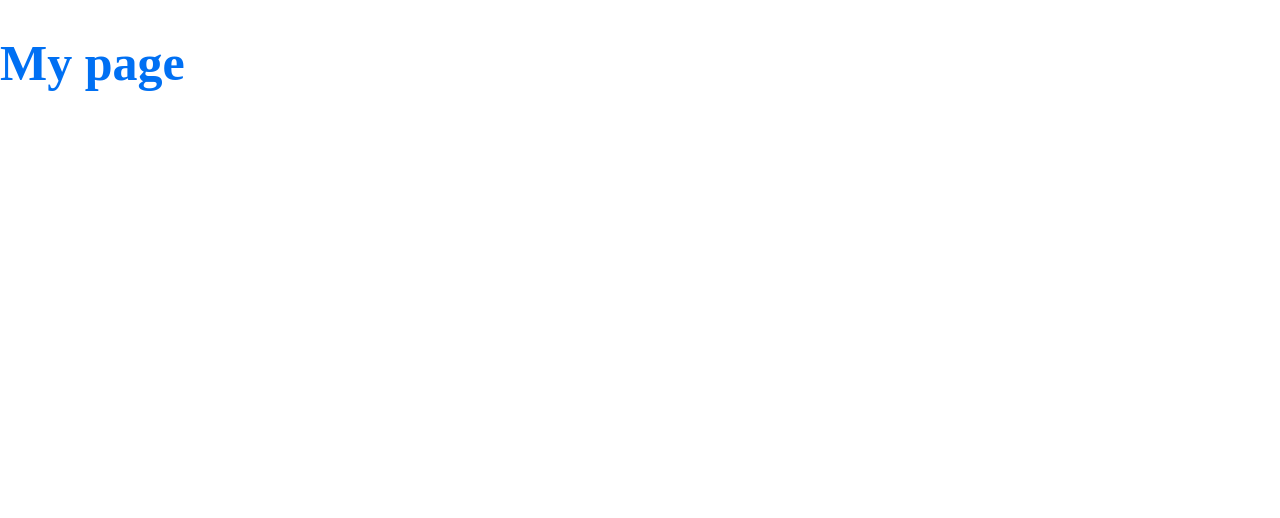
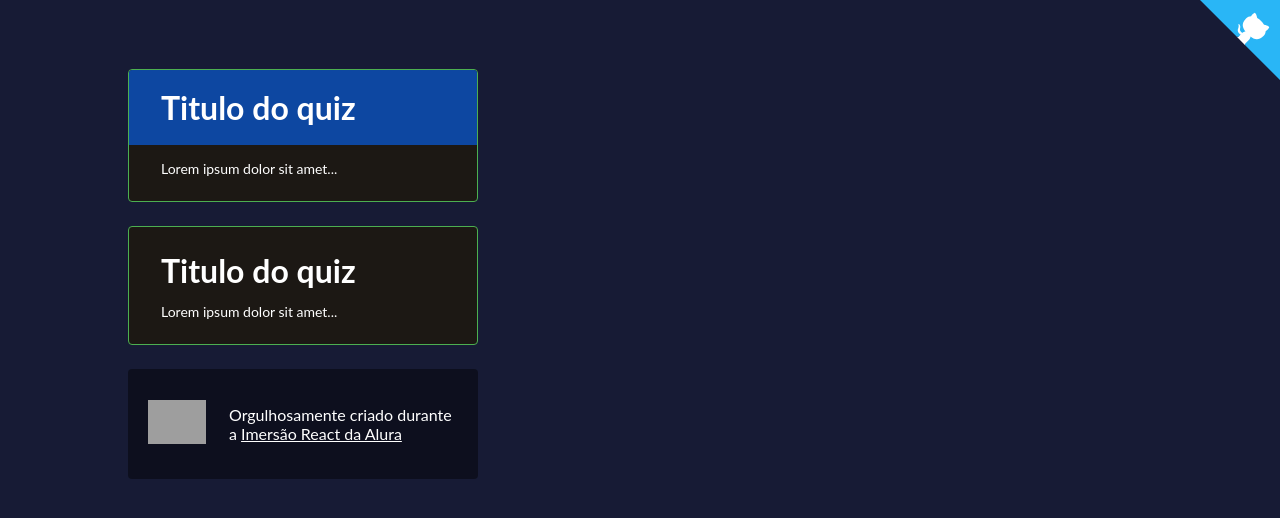
Before and after one commit to zero1code/narutoquiz, a Next.js app: page / in a window 1280 px wide. Shown: the top 518 px of the page. Built offline with nearby package versions, Linux system fonts and the light colour scheme; grey boxes are pictures that could not be loaded.

Commit message:
codigo da primera aula da imersao React

```diff
--- /dev/null
+++ b/db.json
@@ -0,0 +1,43 @@
+{
+  "bg": "https://i2.wp.com/css-tricks.com/wp-content/uploads/2017/06/css-is-awesome-scaled.jpg?resize=1536%2C1208&ssl=1",
+  "title": "Quiz CSS da Alura",
+  "description": "Teste os seus conhecimentos sobre CSS e vamos ver quantos layouts você vai deixar de quebrar",
+  "questions": [
+    {
+      "image": "https://media.giphy.com/media/xUOxf3yDKCuwpOlT3i/giphy.gif",
+      "title": "Como fazer um seletor por id via CSS?",
+      "description": "Essa é pra aquecer",
+      "answer": 2,
+      "alternatives": [
+        ".elemento",
+        "*elemento",
+        "#elemento",
+        "%elemento"
+      ]
+    },
+    {
+      "image": "https://media.giphy.com/media/13FrpeVH09Zrb2/giphy.gif",
+      "title": "Como fazer um background gradiente com css?",
+      "description": "Faz tempo em haha",
+      "answer": 0,
+      "alternatives": [
+         "background: linear-gradient(#e66465, #9198e5);",
+         "background: gradient(#e66465, #9198e5);"
+      ]
+    }
+  ],
+  "external": [
+    ""
+  ],
+  "theme": {
+    "colors": {
+      "primary": "#0d47a1",
+      "secondary": "#29b6f6",
+      "mainBg": "#171B35",
+      "contrastText": "#FFFFFF",
+      "wrong": "#FF5722",
+      "success": "#4CAF50"
+    },
+    "borderRadius": "4px"
+  }
+}
--- a/pages/_app.js
+++ b/pages/_app.js
@@ -1,24 +1,37 @@
 import { createGlobalStyle, ThemeProvider } from 'styled-components'
+import db from '../db.json';
 
 const GlobalStyle = createGlobalStyle`
+  * {
+    box-sizing: border-box;
+  }
   body {
     margin: 0;
     padding: 0;
-    box-sizing: border-box;
+    /* New styles */
+    display: flex;
+    flex-direction: column;
+    font-family: 'Lato', sans-serif;
+    // Deixa branco no começo
+    color: ${({theme}) => theme.colors.contrastText};
+  }
+  html, body {
+    min-height: 100vh;
+  }
+  #__next {
+    flex: 1;
+    display: flex;
+    flex-direction: column;
   }
 `
 
-const theme = {
-  colors: {
-    primary: '#0070f3',
-  },
-}
+const theme = db.theme;
 
 export default function App({ Component, pageProps }) {
   return (
     <>
-      <GlobalStyle />
       <ThemeProvider theme={theme}>
+        <GlobalStyle />
         <Component {...pageProps} />
       </ThemeProvider>
     </>
--- a/pages/index.js
+++ b/pages/index.js
@@ -1,10 +1,44 @@
 import styled from 'styled-components'
+import db from '../db.json';
+import Widget from '../src/components/Widget';
+import Footer from '../src/components/Footer';
+import GitHubCorner from '../src/components/GitHubCorner';
+import QuizBackground from '../src/components/QuizBackground';
 
-const Title = styled.h1`
-  font-size: 50px;
-  color: ${({ theme }) => theme.colors.primary};
-`
+export const QuizContainer = styled.div`
+  width: 100%;
+  max-width: 350px;
+  padding-top: 45px;
+  margin: auto 10%;
+  @media screen and (max-width: 500px) {
+    margin: auto;
+    padding: 15px
+  }
+`;
 
 export default function Home() {
-  return <Title>My page</Title>
+  return (
+    <QuizBackground backgrounImage={db.bg}>
+      <QuizContainer>
+        <Widget>
+          <Widget.Header>
+              <h1>Titulo do quiz</h1>
+          </Widget.Header>
+          <Widget.Content>
+            <p>Lorem ipsum dolor sit amet...</p>
+          </Widget.Content>
+        </Widget>
+
+        <Widget>
+          <Widget.Content>
+            <h1>Titulo do quiz</h1>
+
+            <p>Lorem ipsum dolor sit amet...</p>
+          </Widget.Content>
+        </Widget>
+        <Footer />
+      </QuizContainer>
+      <GitHubCorner projectUrl="github.com/zero1code"/>
+    </QuizBackground>
+  );
 }
--- /dev/null
+++ b/src/components/Footer/index.js
@@ -0,0 +1,46 @@
+import styled from 'styled-components'
+
+// src/components/Footer/index.js
+const FooterWrapper = styled.footer`
+  background-color: #00000070;
+  padding: 20px;
+  display: flex;
+  align-items: center;
+  border-radius: 4px;
+  img {
+    width: 58px;
+    margin-right: 23px;
+  }
+  a {
+    color: white;
+    text-decoration: none;
+    transition: .3s;
+    &:hover,
+    &:focus {
+      opacity: .5;
+    }
+    span {
+      text-decoration: underline;
+    }
+  }
+`;
+
+export default function Footer(props) {
+  return (
+    // eslint-disable-next-line react/jsx-props-no-spreading
+    <FooterWrapper {...props}>
+      <a href="https://www.alura.com.br/">
+        <img src="https://www.alura.com.br/assets/img/alura-logo-white.1570550707.svg" alt="Logo Alura" />
+      </a>
+      <p>
+        Orgulhosamente criado durante
+        {' '}
+        a
+        {' '}
+        <a href="https://www.alura.com.br/">
+          <span>Imersão React da Alura</span>
+        </a>
+      </p>
+    </FooterWrapper>
+  );
+}
--- /dev/null
+++ b/src/components/GitHubCorner/index.js
@@ -0,0 +1,48 @@
+// src/components/GitHubCorner/index.js
+import React from 'react';
+import styled from 'styled-components';
+
+const Wrapper = styled.div`
+  position: absolute;
+  top: 0;
+  border: 0;
+  right: 0;
+  z-index: 20;
+`;
+
+const SVGWrapper = styled.svg`
+  fill: ${({ theme }) => theme.colors.secondary};
+  color: ${({ theme }) => theme.colors.contrastText};
+  cursor: pointer;
+  &:hover .octo-arm{
+    animation:octocat-wave 560ms ease-in-out
+  }
+  @keyframes octocat-wave{
+    0%,100%{transform:rotate(0)}
+    20%,60%{transform:rotate(-25deg)}
+    40%,80%{transform:rotate(10deg)}
+  }
+  @media (max-width:500px){
+    &:hover .octo-arm{
+      animation:none
+    }
+    & .octo-arm{
+      animation:octocat-wave 560ms ease-in-out
+    }
+  }
+`;
+
+// eslint-disable-next-line react/prop-types
+export default function GitHubCorner({ projectUrl }) {
+  return (
+    <Wrapper>
+      <a href={projectUrl} target="_blank" rel="noreferrer">
+        <SVGWrapper className="githubCorner" width="80" height="80" viewBox="0 0 250 250" aria-hidden="true">
+          <path d="M0,0 L115,115 L130,115 L142,142 L250,250 L250,0 Z" />
+          <path d="M128.3,109.0 C113.8,99.7 119.0,89.6 119.0,89.6 C122.0,82.7 120.5,78.6 120.5,78.6 C119.2,72.0 123.4,76.3 123.4,76.3 C127.3,80.9 125.5,87.3 125.5,87.3 C122.9,97.6 130.6,101.9 134.4,103.2" fill="currentColor" style={{ transformOrigin: '130px 106px' }} className="octo-arm" />
+          <path d="M115.0,115.0 C114.9,115.1 118.7,116.5 119.8,115.4 L133.7,101.6 C136.9,99.2 139.9,98.4 142.2,98.6 C133.8,88.0 127.5,74.4 143.8,58.0 C148.5,53.4 154.0,51.2 159.7,51.0 C160.3,49.4 163.2,43.6 171.4,40.1 C171.4,40.1 176.1,42.5 178.8,56.2 C183.1,58.6 187.2,61.8 190.9,65.4 C194.5,69.0 197.7,73.2 200.1,77.6 C213.8,80.2 216.3,84.9 216.3,84.9 C212.7,93.1 206.9,96.0 205.4,96.6 C205.1,102.4 203.0,107.8 198.3,112.5 C181.9,128.9 168.3,122.5 157.7,114.1 C157.9,116.9 156.7,120.9 152.7,124.9 L141.0,136.5 C139.8,137.7 141.6,141.9 141.8,141.8 Z" fill="currentColor" className="octo-body" />
+        </SVGWrapper>
+      </a>
+    </Wrapper>
+  );
+}
--- /dev/null
+++ b/src/components/QuizBackground/index.js
@@ -0,0 +1,36 @@
+// src/components/QuizBackground/index.js
+import styled from 'styled-components';
+
+const QuizBackground = styled.div`
+  width: 100%;
+  background-size: cover;
+  background-position: center;
+  background-image: url(${({ backgroundImage }) => backgroundImage});
+  background-color: ${({ theme }) => theme.colors.mainBg};
+  flex: 1;
+  @media screen and (max-width: 500px) {
+    background-image: none;
+    &:after {
+      content: "";
+      background-size: cover;
+    background-position: center;
+      background-image:
+        linear-gradient(transparent, ${({ theme }) => theme.colors.mainBg}),
+        url(${({ backgroundImage }) => backgroundImage});
+      display: block;
+      width: 100%;
+      height: 210px;
+      position: absolute;
+      top: 0;
+      left: 0;
+      right: 0;
+      z-index: 1;
+    }
+    *:first-child {
+      position: relative;
+      z-index: 10;
+    }
+  }
+`;
+
+export default QuizBackground;
--- /dev/null
+++ b/src/components/Widget/index.js
@@ -0,0 +1,44 @@
+import styled from 'styled-components';
+
+const Widget = styled.div`
+  margin-top: 24px;
+  margin-bottom: 24px;
+  border: 1px solid #4caf50;
+  background-color: #1c1814;
+  border-radius: 4px;
+  overflow: hidden;
+
+  p {
+    font-size: 14px;
+    font-weight: 400;
+    line-height: 1%;
+  }
+`;
+
+Widget.Header = styled.header`
+  display: flex;
+  justify-content: flex-start;
+  align-items: center;
+  padding: 18px 32px;
+  background-color: ${({theme}) => theme.colors.primary};
+
+  * {
+    margin: 0;
+  }
+`;
+
+Widget.Content = styled.div`
+  padding: 24px 32px 32px 32px;
+  & > *:first-child {
+    margin-top: 0;
+  }
+  & > *:last-child {
+    margin-bottom: 0;
+  }
+  ul {
+    list-style: none;
+    padding: 0;
+  }
+`;
+
+export default Widget;
```
